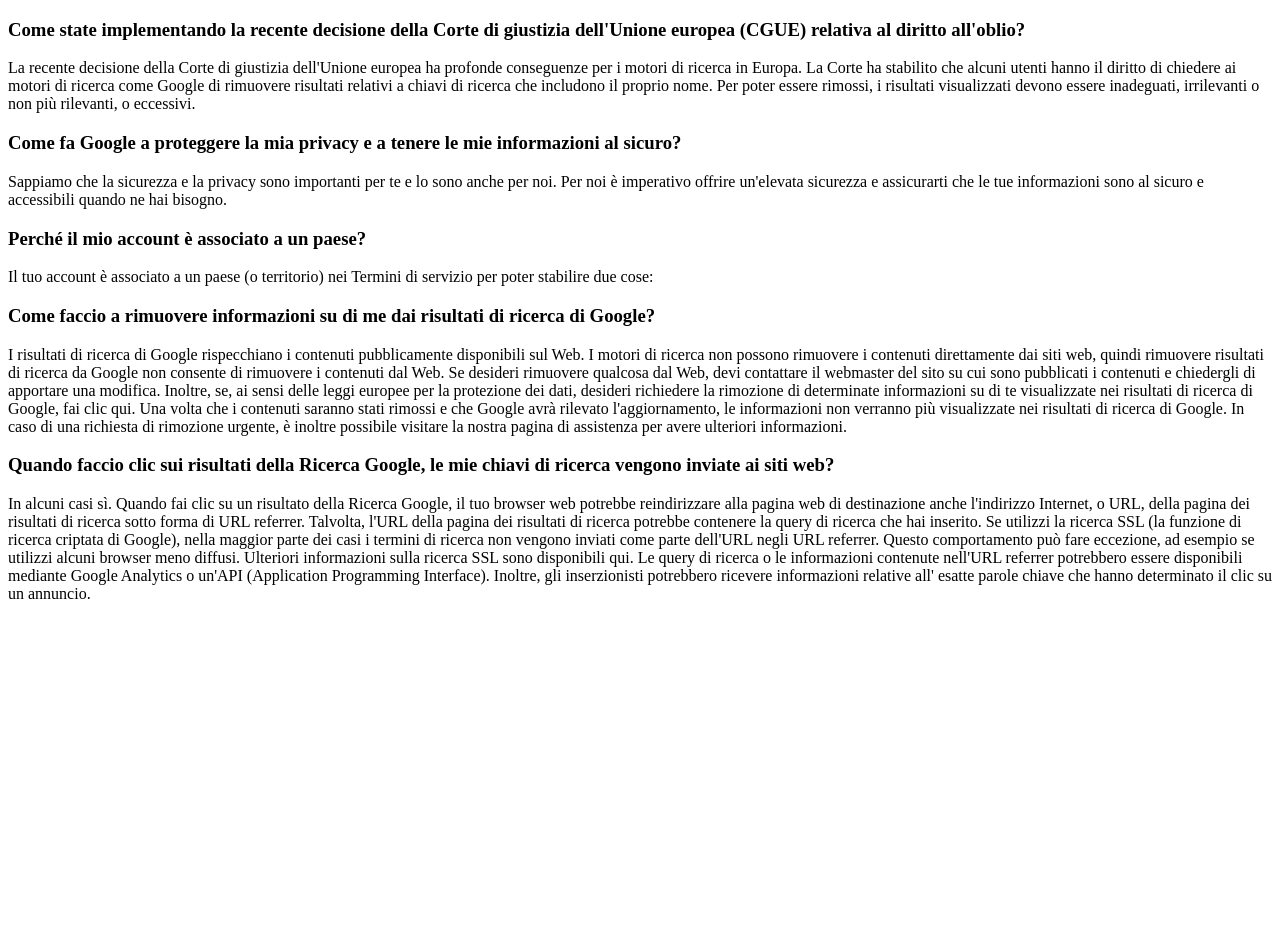
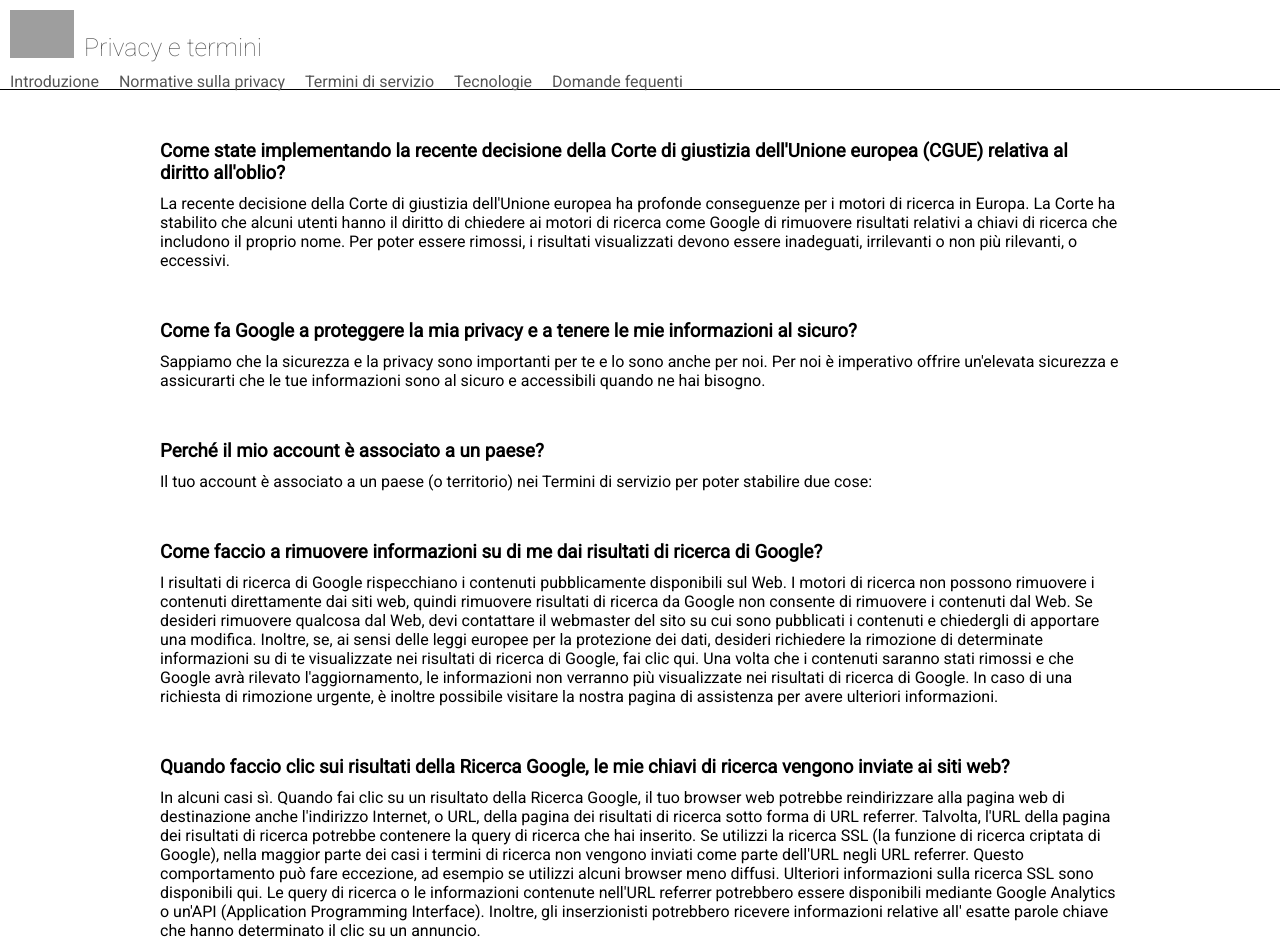
Before and after one commit to LisignoliMichele/php-google-faq, a PHP site: page / in a window 1280 px wide. Before the commit the page ends 599 px from the top, so only its background shows below. Run offline with PHP 8.4, Linux system fonts and the light colour scheme; grey boxes are pictures that could not be loaded.

Commit message:
A more complex array

```diff
--- /dev/null
+++ b/css/style.css
@@ -0,0 +1,52 @@
+*{
+   box-sizing: border-box;
+   margin: 0;
+   padding: 0;
+}
+.container{
+   max-width: 75%;
+   margin: auto;
+}
+body{
+   font-family: 'Roboto', sans-serif;;
+}
+header {
+   border-bottom: 1px solid black;
+   height: 80px;
+}
+header .top{
+   display: flex;
+   align-items: end;
+   margin: 10px 0;
+}
+header .top .logo{
+width: 5%;
+margin: 0 10px;
+}
+header .top .logo img{
+   width: 100%;
+   cursor: pointer;
+   }
+header .top h2{
+   font-size: 25px;
+   font-weight: 100;
+   color: #555555;
+}
+.privacyList{
+   display: flex;
+   margin-bottom: 10px;
+}
+.privacyList li{
+list-style: none;
+margin: 0 10px;
+color: #555555;
+}
+.privacyList li:hover{
+   color: #3367d6;;
+   border-bottom: 3px solid  #3367d6;
+   cursor: pointer;
+}
+h3{
+   margin-top: 50px;
+   margin-bottom: 10px;
+}
--- a/index.php
+++ b/index.php
@@ -1,41 +1,72 @@
 <?php
-$faqs = [
+
+$privaciEtermini =[
+   "Introduzione" => [],
+   "Normative sulla privacy" => [],
+   "Termini di servizio" => [],
+   "Tecnologie" => [],
+   "Domande fequenti" => [
       [
-      'question' => "Come state implementando la recente decisione della Corte di giustizia dell'Unione europea (CGUE) relativa al diritto all'oblio?",
-      'answer' => "La recente decisione della Corte di giustizia dell'Unione europea ha profonde conseguenze per i motori di ricerca in Europa. La Corte ha stabilito che alcuni utenti hanno il diritto di chiedere ai motori di ricerca come Google di rimuovere risultati relativi a chiavi di ricerca che includono il proprio nome. Per poter essere rimossi, i risultati visualizzati devono essere inadeguati, irrilevanti o non più rilevanti, o eccessivi.",
+         'domanda' => "Come state implementando la recente decisione della Corte di giustizia dell'Unione europea (CGUE) relativa al diritto all'oblio?",
+         'risposta' => "La recente decisione della Corte di giustizia dell'Unione europea ha profonde conseguenze per i motori di ricerca in Europa. La Corte ha stabilito che alcuni utenti hanno il diritto di chiedere ai motori di ricerca come Google di rimuovere risultati relativi a chiavi di ricerca che includono il proprio nome. Per poter essere rimossi, i risultati visualizzati devono essere inadeguati, irrilevanti o non più rilevanti, o eccessivi.",
       ],
       [
-      'question' => "Come fa Google a proteggere la mia privacy e a tenere le mie informazioni al sicuro?",
-      'answer' => "Sappiamo che la sicurezza e la privacy sono importanti per te e lo sono anche per noi. Per noi è imperativo offrire un'elevata sicurezza e assicurarti che le tue informazioni sono al sicuro e accessibili quando ne hai bisogno.",
+         'domanda' => "Come fa Google a proteggere la mia privacy e a tenere le mie informazioni al sicuro?",
+         'risposta' => "Sappiamo che la sicurezza e la privacy sono importanti per te e lo sono anche per noi. Per noi è imperativo offrire un'elevata sicurezza e assicurarti che le tue informazioni sono al sicuro e accessibili quando ne hai bisogno.",
       ],
       [
-      'question' => "Perché il mio account è associato a un paese?",
-      'answer' => "Il tuo account è associato a un paese (o territorio) nei Termini di servizio per poter stabilire due cose:",
+         'domanda' => "Perché il mio account è associato a un paese?",
+         'risposta' => "Il tuo account è associato a un paese (o territorio) nei Termini di servizio per poter stabilire due cose:",
       ],
       [
-      'question' => "Come faccio a rimuovere informazioni su di me dai risultati di ricerca di Google?",
-      'answer' => "I risultati di ricerca di Google rispecchiano i contenuti pubblicamente disponibili sul Web. I motori di ricerca non possono rimuovere i contenuti direttamente dai siti web, quindi rimuovere risultati di ricerca da Google non consente di rimuovere i contenuti dal Web. Se desideri rimuovere qualcosa dal Web, devi contattare il webmaster del sito su cui sono pubblicati i contenuti e chiedergli di apportare una modifica. Inoltre, se, ai sensi delle leggi europee per la protezione dei dati, desideri richiedere la rimozione di determinate informazioni su di te visualizzate nei risultati di ricerca di Google, fai clic qui. Una volta che i contenuti saranno stati rimossi e che Google avrà rilevato l'aggiornamento, le informazioni non verranno più visualizzate nei risultati di ricerca di Google. In caso di una richiesta di rimozione urgente, è inoltre possibile visitare la nostra pagina di assistenza per avere ulteriori informazioni.",
+         'domanda' => "Come faccio a rimuovere informazioni su di me dai risultati di ricerca di Google?",
+         'risposta' => "I risultati di ricerca di Google rispecchiano i contenuti pubblicamente disponibili sul Web. I motori di ricerca non possono rimuovere i contenuti direttamente dai siti web, quindi rimuovere risultati di ricerca da Google non consente di rimuovere i contenuti dal Web. Se desideri rimuovere qualcosa dal Web, devi contattare il webmaster del sito su cui sono pubblicati i contenuti e chiedergli di apportare una modifica. Inoltre, se, ai sensi delle leggi europee per la protezione dei dati, desideri richiedere la rimozione di determinate informazioni su di te visualizzate nei risultati di ricerca di Google, fai clic qui. Una volta che i contenuti saranno stati rimossi e che Google avrà rilevato l'aggiornamento, le informazioni non verranno più visualizzate nei risultati di ricerca di Google. In caso di una richiesta di rimozione urgente, è inoltre possibile visitare la nostra pagina di assistenza per avere ulteriori informazioni.",
       ],
       [
-      'question' => "Quando faccio clic sui risultati della Ricerca Google, le mie chiavi di ricerca vengono inviate ai siti web?",
-      'answer' => "In alcuni casi sì. Quando fai clic su un risultato della Ricerca Google, il tuo browser web potrebbe reindirizzare alla pagina web di destinazione anche l'indirizzo Internet, o URL, della pagina dei risultati di ricerca sotto forma di URL referrer. Talvolta, l'URL della pagina dei risultati di ricerca potrebbe contenere la query di ricerca che hai inserito. Se utilizzi la ricerca SSL (la funzione di ricerca criptata di Google), nella maggior parte dei casi i termini di ricerca non vengono inviati come parte dell'URL negli URL referrer. Questo comportamento può fare eccezione, ad esempio se utilizzi alcuni browser meno diffusi. Ulteriori informazioni sulla ricerca SSL sono disponibili qui. Le query di ricerca o le informazioni contenute nell'URL referrer potrebbero essere disponibili mediante Google Analytics o un'API (Application Programming Interface). Inoltre, gli inserzionisti potrebbero ricevere informazioni relative all' esatte parole chiave che hanno determinato il clic su un annuncio.",
+         'domanda' => "Quando faccio clic sui risultati della Ricerca Google, le mie chiavi di ricerca vengono inviate ai siti web?",
+         'risposta' => "In alcuni casi sì. Quando fai clic su un risultato della Ricerca Google, il tuo browser web potrebbe reindirizzare alla pagina web di destinazione anche l'indirizzo Internet, o URL, della pagina dei risultati di ricerca sotto forma di URL referrer. Talvolta, l'URL della pagina dei risultati di ricerca potrebbe contenere la query di ricerca che hai inserito. Se utilizzi la ricerca SSL (la funzione di ricerca criptata di Google), nella maggior parte dei casi i termini di ricerca non vengono inviati come parte dell'URL negli URL referrer. Questo comportamento può fare eccezione, ad esempio se utilizzi alcuni browser meno diffusi. Ulteriori informazioni sulla ricerca SSL sono disponibili qui. Le query di ricerca o le informazioni contenute nell'URL referrer potrebbero essere disponibili mediante Google Analytics o un'API (Application Programming Interface). Inoltre, gli inserzionisti potrebbero ricevere informazioni relative all' esatte parole chiave che hanno determinato il clic su un annuncio.",
       ]
-];
+   ],
+]
 ?>
+
 <!DOCTYPE html>
 <html lang="en">
    <head>
       <meta charset="UTF-8">
       <meta http-equiv="X-UA-Compatible" content="IE=edge">
       <meta name="viewport" content="width=device-width, initial-scale=1.0">
+      <link rel="preconnect" href="https://fonts.gstatic.com">
+      <link href="https://fonts.googleapis.com/css2?family=Roboto:wght@100;400&display=swap" rel="stylesheet">
+      <link rel="stylesheet" href="css/style.css">
       <title>PHP GOOGLE FAQ</title>
    </head>
    <body>
+      <header>
+         <div class="top">
+            <div class="logo">
+               <img src="https://www.gstatic.com/images/branding/googlelogo/svg/googlelogo_clr_74x24px.svg" alt="logo google">
+            </div>
+            <h2>Privacy e termini</h2>
+         </div>
+         <div class='nav'>
+            <ul class="privacyList">
+            <?php foreach($privaciEtermini as $chiave => $valore) : ?>
+               <li><?= $chiave; ?></li>
+            <?php endforeach; ?>
+            </ul>
+         </div>
+      </header>
+      <main>
+         <div class="container">
+            <?php foreach($privaciEtermini["Domande fequenti"]  as $faq) : ?>
+               <h3><?= $faq['domanda']; ?></h3>
+               <p><?= $faq['risposta']; ?></p>
+            <?php endforeach; ?>
+         </div>
+      </main>
+      <footer>
 
-
-      <?php foreach($faqs as $faq) : ?>
-         <h3><?= $faq["question"]; ?></h3>
-         <p><?= $faq["answer"]; ?></p>
-      <?php endforeach; ?>
+      </footer>
    </body>
 </html>
```
Lines whose indentation alone changed are shown as unchanged.
